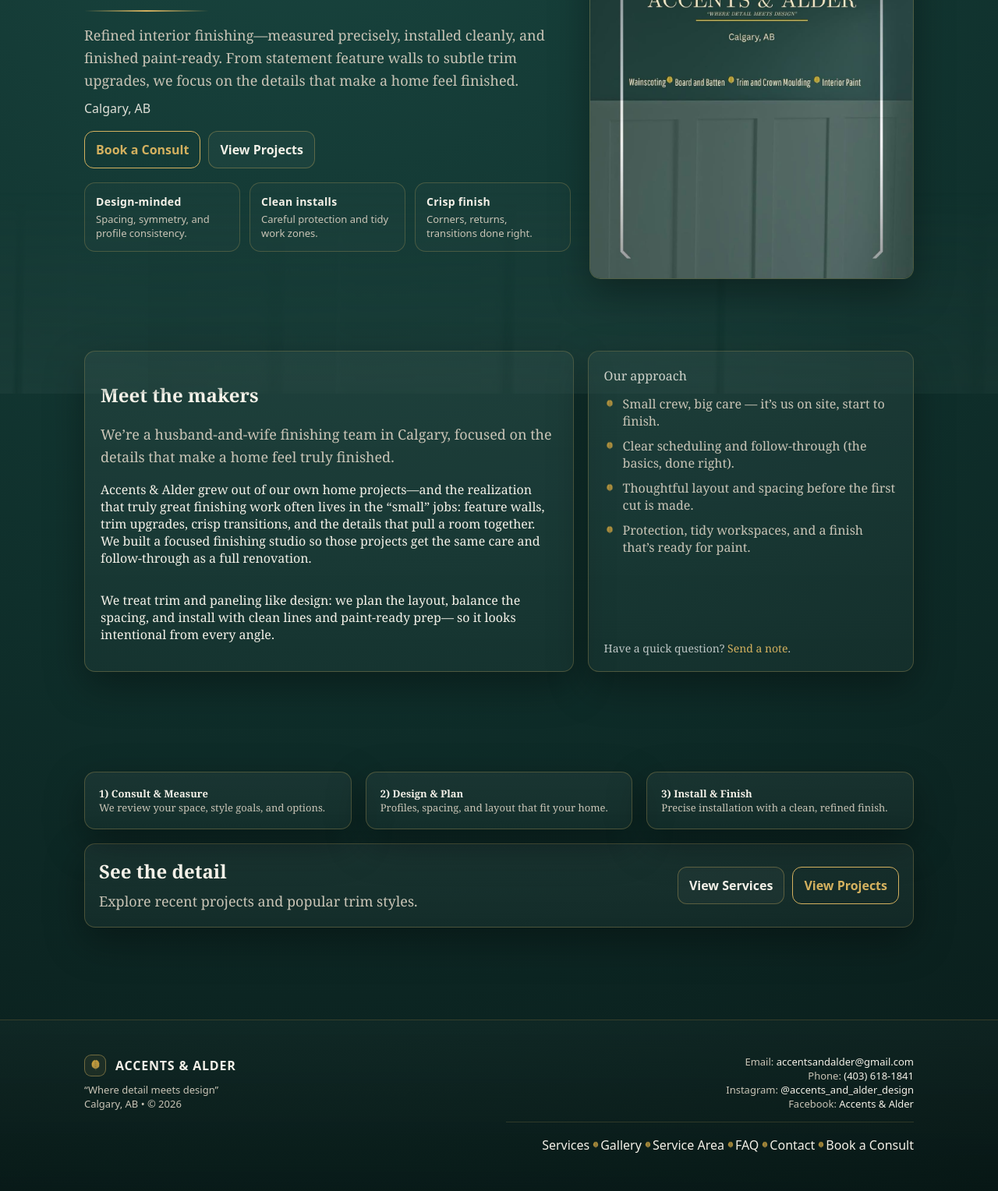
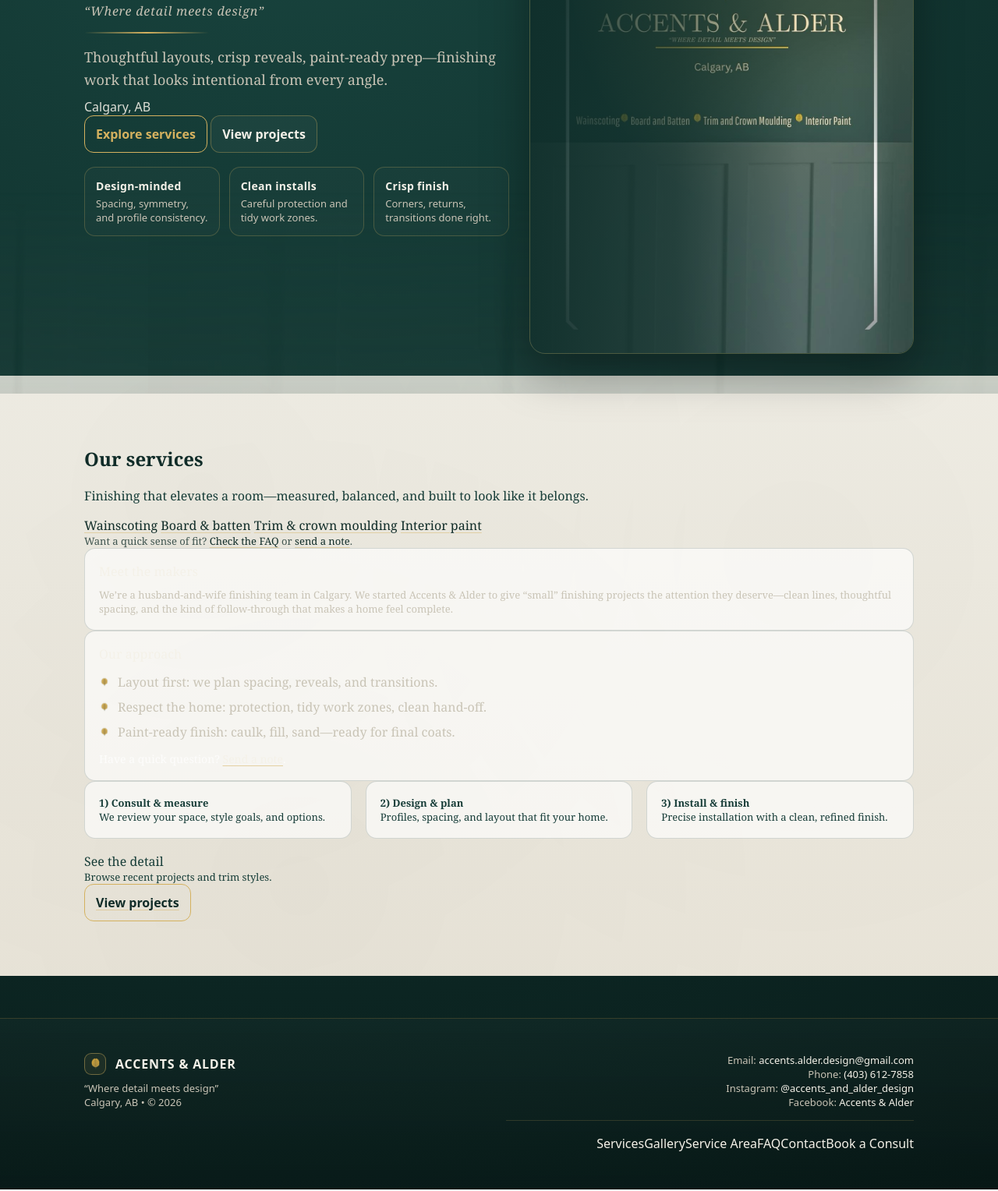
Before and after one commit to Realboyblue/accents-alder-site, a plain HTML site: page index.html in a window 1280 px wide. Shown: the part 295-1823 px from the top of the page at 78% size. Drawn offline with Linux system fonts and the light colour scheme.

Commit message:
Add files via upload

```diff
--- a/assets/css/styles.css
+++ b/assets/css/styles.css
@@ -318,3 +318,88 @@
 .about-note{margin-top:auto;padding-top:14px;color:rgba(255,255,255,.72);font-size:14px}
 .about-note a{color:var(--gold);text-decoration:none}
 .about-note a:hover{text-decoration:underline}
+
+/* ---------- Redesigned homepage (clean editorial layout) ---------- */
+.hero-split .hero-inner{display:grid;grid-template-columns:1.05fr .95fr;gap:26px;align-items:stretch}
+@media (max-width:900px){.hero-split .hero-inner{grid-template-columns:1fr;}}
+
+.hero-media{position:relative;overflow:hidden;border-radius:calc(var(--radius) + 6px);border:1px solid var(--border);box-shadow:0 22px 60px var(--shadow)}
+.hero-media img{width:100%;height:100%;object-fit:cover;min-height:420px}
+@media (max-width:900px){.hero-media img{min-height:320px}}
+.hero-media::before{
+  content:"";
+  position:absolute;inset:0;
+  background:linear-gradient(90deg, rgba(15,47,43,.92) 0%, rgba(15,47,43,.65) 38%, rgba(15,47,43,.0) 70%);
+  pointer-events:none;
+}
+.hero-media::after{
+  content:"";
+  position:absolute;inset:0;
+  background:radial-gradient(circle at 80% 20%, rgba(212,177,95,.14), rgba(0,0,0,0) 55%);
+  pointer-events:none;
+}
+
+.badge.badge-hero{margin-bottom:14px}
+.h1.h1-hero{font-size:54px;letter-spacing:.2px;margin-top:4px}
+@media (max-width:650px){.h1.h1-hero{font-size:42px}}
+
+.photo-strip{padding:18px 0 0}
+.photo-strip .strip{display:grid;grid-template-columns:1fr 1fr 1fr;gap:12px}
+@media (max-width:650px){.photo-strip .strip{grid-template-columns:1fr}}
+.photo-strip .thumb{
+  height:110px;
+  border-radius:14px;
+  border:1px solid rgba(212,177,95,.22);
+  box-shadow:0 16px 40px rgba(0,0,0,.28);
+  background-image:url("../img/mainpage.jpg");
+  background-size:cover;
+  background-repeat:no-repeat;
+  filter:saturate(1.02) contrast(1.02);
+  opacity:.92;
+}
+.photo-strip .thumb.t1{background-position:20% 75%}
+.photo-strip .thumb.t2{background-position:50% 78%}
+.photo-strip .thumb.t3{background-position:82% 80%}
+
+/* Light section (editorial / showroom feel) */
+.section-light{padding:70px 0;background:linear-gradient(180deg, rgba(244,241,232,.98), rgba(236,231,219,.98));color:#173d38}
+.section-light .container{position:relative}
+.section-light .h2, .section-light .big{color:#102c28}
+.section-light .lead, .section-light .muted, .section-light .small{color:rgba(16,44,40,.78)}
+.section-light a{color:#102c28;text-decoration:underline;text-decoration-color:rgba(212,177,95,.45);text-underline-offset:3px}
+.section-light a:hover{text-decoration-color:rgba(212,177,95,.85)}
+
+/* Soft "paper" grain (very subtle) */
+.section-light::before{
+  content:"";
+  position:absolute;left:0;right:0;top:0;bottom:0;
+  background-image:radial-gradient(circle at 20% 20%, rgba(0,0,0,.04), rgba(0,0,0,0) 55%),
+                   radial-gradient(circle at 80% 30%, rgba(0,0,0,.035), rgba(0,0,0,0) 50%),
+                   radial-gradient(circle at 30% 85%, rgba(0,0,0,.03), rgba(0,0,0,0) 55%);
+  opacity:.55;
+  pointer-events:none;
+}
+.section-light{position:relative}
+.section-light .container{z-index:1}
+
+.section-light .card{box-shadow:none;border-color:rgba(16,44,40,.16);background:rgba(255,255,255,.65)}
+.card-dark{background:linear-gradient(180deg, rgba(15,47,43,.96), rgba(15,47,43,.9));border:1px solid rgba(16,44,40,.0);box-shadow:0 18px 50px rgba(0,0,0,.18);color:var(--text)}
+.card-dark .big,.card-dark .h2{color:var(--text)}
+.card-dark .muted,.card-dark .small,.card-dark .lead{color:rgba(244,241,232,.78)}
+.card-dark a{color:var(--text);text-decoration-color:rgba(212,177,95,.55)}
+
+/* Services list */
+.service-stack{display:grid;grid-template-columns:1.05fr .95fr;gap:22px;align-items:start}
+@media (max-width:900px){.service-stack{grid-template-columns:1fr}}
+
+.service-list{list-style:none;padding:0;margin:16px 0 0;display:grid;gap:12px}
+.service-list li{display:flex;gap:12px;align-items:flex-start;padding:10px 12px;border-radius:14px;border:1px solid rgba(16,44,40,.12);background:rgba(255,255,255,.55)}
+.service-list .ico{width:22px;height:22px;flex:0 0 22px;background-image:url("../img/icons/leaf-48x48.png");background-size:22px 22px;background-repeat:no-repeat;background-position:center;filter:drop-shadow(0 2px 6px rgba(0,0,0,.12))}
+.service-list .name{font-weight:900;color:#102c28}
+.service-list .desc{font-size:13px;line-height:1.45;color:rgba(16,44,40,.78)}
+
+/* Tighter vertical rhythm on homepage */
+.section.section-tight{padding-top:44px;padding-bottom:54px}
+
+/* Ensure decorative wainscot doesn’t compete with light sections */
+.section-light + .section{position:relative}
--- a/index.html
+++ b/index.html
@@ -8,12 +8,14 @@
   <meta property="og:title" content="Accents & Alder" />
   <meta property="og:description" content="Where detail meets design — moulding & finishing work in Calgary, AB." />
   <meta property="og:image" content="assets/img/mainpage.jpg" />
+
   <link rel="icon" href="assets/img/icons/favicon.ico" sizes="any" />
   <link rel="icon" type="image/png" sizes="32x32" href="assets/img/icons/leaf-32x32.png" />
   <link rel="icon" type="image/png" sizes="16x16" href="assets/img/icons/leaf-16x16.png" />
   <link rel="apple-touch-icon" sizes="180x180" href="assets/img/icons/leaf-180x180.png" />
   <link rel="manifest" href="site.webmanifest" />
   <meta name="theme-color" content="#1c3b36" />
+
   <link rel="stylesheet" href="assets/css/styles.css" />
 </head>
 <body>
@@ -33,27 +35,26 @@
     </div>
   </div>
 
-<header class="hero">
+  <header class="hero hero-split">
     <div class="container hero-inner">
-      <div>
-        <div class="badge"><span class="badge-dot"></span>Wainscoting • Board &amp; Batten • Trim &amp; Crown • Interior Paint</div>
-        <h1 class="h1">Accents &amp; Alder</h1>
+      <div class="hero-copy">
+        <div class="badge"><span class="badge-dot" aria-hidden="true"></span>Wainscoting • Board &amp; Batten • Trim &amp; Crown • Interior Paint</div>
+        <h1 class="hero-title">Specializing in fine trim &amp; finish carpentry</h1>
         <p class="tagline">“Where detail meets design”</p>
         <div class="divider"></div>
-        <p class="lead">
-          Refined interior finishing—measured precisely, installed cleanly, and finished paint-ready.
-          From statement feature walls to subtle trim upgrades, we focus on the details that make a home feel finished.
+        <p class="lead" style="max-width:54ch">
+          Thoughtful layouts, crisp reveals, paint‑ready prep—finishing work that looks intentional from every angle.
         </p>
         <div class="location">Calgary, AB</div>
 
-        <div style="display:flex;gap:10px;flex-wrap:wrap;margin-top:18px">
-          <a class="btn btn-primary" href="consult.html">Book a Consult</a>
-          <a class="btn" href="gallery.html">View Projects</a>
+        <div class="cta-row">
+          <a class="btn btn-primary" href="services.html">Explore services</a>
+          <a class="btn" href="gallery.html">View projects</a>
         </div>
 
         <div class="kpis">
           <div class="kpi">
-            <div class="big">Design-minded</div>
+            <div class="big">Design‑minded</div>
             <div class="small">Spacing, symmetry, and profile consistency.</div>
           </div>
           <div class="kpi">
@@ -67,121 +68,88 @@
         </div>
       </div>
 
-      <div class="card">
-        <img class="hero-image" src="assets/img/mainpage.jpg" alt="Accents & Alder — where detail meets design" loading="eager" decoding="async" />
-</div>
+      <div class="hero-media" aria-label="Featured project">
+        <img class="hero-image" src="assets/img/mainpage.jpg" alt="Accents & Alder feature wall" loading="eager" decoding="async" />
+        <div class="hero-fade" aria-hidden="true"></div>
       </div>
     </div>
   </header>
 
-    <section class="section">
+  <section class="strip" aria-label="Project preview strip">
     <div class="container">
-      <div class="about-grid">
-        <div class="card about-card">
-          <h2 class="h2">Meet the makers</h2>
-          <p class="lead">
-            We’re a husband‑and‑wife finishing team in Calgary, focused on the details that make a home feel truly finished.
-          </p>
-                    <p class="muted">
-            Accents &amp; Alder grew out of our own home projects—and the realization that truly great finishing work
-            often lives in the “small” jobs: feature walls, trim upgrades, crisp transitions, and the details that pull a room together.
-            We built a focused finishing studio so those projects get the same care and follow‑through as a full renovation.
-          </p>
-          <p class="muted">
-            We treat trim and paneling like design: we plan the layout, balance the spacing, and install with clean lines and paint‑ready prep—
-            so it looks intentional from every angle.
+      <div class="strip-row">
+        <div class="strip-tile" style="background-image:url('assets/img/mainpage.jpg');background-position:50% 85%"></div>
+        <div class="strip-tile" style="background-image:url('assets/img/mainpage.jpg');background-position:50% 65%"></div>
+        <div class="strip-tile" style="background-image:url('assets/img/mainpage.jpg');background-position:50% 45%"></div>
+      </div>
+    </div>
+  </section>
+
+  <section class="section section-light">
+    <div class="container">
+      <div class="two-col">
+        <div>
+          <h2 class="h2 light-h2">Our services</h2>
+          <p class="muted-light">Finishing that elevates a room—measured, balanced, and built to look like it belongs.</p>
+
+          <div class="svc-list">
+            <a class="svc-item" href="services.html#wainscoting"><span class="svc-ic" aria-hidden="true"></span><span>Wainscoting</span></a>
+            <a class="svc-item" href="services.html#board-batten"><span class="svc-ic" aria-hidden="true"></span><span>Board &amp; batten</span></a>
+            <a class="svc-item" href="services.html#trim-crown"><span class="svc-ic" aria-hidden="true"></span><span>Trim &amp; crown moulding</span></a>
+            <a class="svc-item" href="services.html#interior-paint"><span class="svc-ic" aria-hidden="true"></span><span>Interior paint</span></a>
+          </div>
+
+          <div class="soft-rule"></div>
+          <div class="small muted-light">Want a quick sense of fit? <a class="light-link" href="faq.html">Check the FAQ</a> or <a class="light-link" href="contact.html">send a note</a>.</div>
+        </div>
+
+        <div class="stack">
+          <div class="card card-dark">
+            <div class="big">Meet the makers</div>
+            <p class="small" style="margin:10px 0 0;color:var(--muted)">
+              We’re a husband‑and‑wife finishing team in Calgary. We started Accents &amp; Alder to give “small” finishing projects the attention they deserve—clean lines, thoughtful spacing, and the kind of follow‑through that makes a home feel complete.
             </p>
           </div>
 
-        <div class="card about-card">
+          <div class="card card-dark">
             <div class="big">Our approach</div>
             <ul class="about-points">
-            <li><span class="dot"></span><span>Small crew, big care — it’s us on site, start to finish.</span></li>
-            <li><span class="dot"></span><span>Clear scheduling and follow‑through (the basics, done right).</span></li>
-            <li><span class="dot"></span><span>Thoughtful layout and spacing before the first cut is made.</span></li>
-            <li><span class="dot"></span><span>Protection, tidy workspaces, and a finish that’s ready for paint.</span></li>
+              <li><span class="dot" aria-hidden="true"></span><span>Layout first: we plan spacing, reveals, and transitions.</span></li>
+              <li><span class="dot" aria-hidden="true"></span><span>Respect the home: protection, tidy work zones, clean hand‑off.</span></li>
+              <li><span class="dot" aria-hidden="true"></span><span>Paint‑ready finish: caulk, fill, sand—ready for final coats.</span></li>
             </ul>
             <div class="about-note">Have a quick question? <a href="contact.html">Send a note</a>.</div>
           </div>
         </div>
       </div>
-  </section>
 
-<section class="section">
-    <div class="container">
+      <div class="spacer"></div>
+
       <div class="grid grid-3">
-        <div class="card">
-          <div class="small" style="font-weight:900;color:var(--text)">1) Consult & Measure</div>
-          <div class="small">We review your space, style goals, and options.</div>
+        <div class="card card-light">
+          <div class="small" style="font-weight:900;color:var(--ink)">1) Consult &amp; measure</div>
+          <div class="small" style="color:var(--ink-muted)">We review your space, style goals, and options.</div>
         </div>
-        <div class="card">
-          <div class="small" style="font-weight:900;color:var(--text)">2) Design & Plan</div>
-          <div class="small">Profiles, spacing, and layout that fit your home.</div>
+        <div class="card card-light">
+          <div class="small" style="font-weight:900;color:var(--ink)">2) Design &amp; plan</div>
+          <div class="small" style="color:var(--ink-muted)">Profiles, spacing, and layout that fit your home.</div>
         </div>
-        <div class="card">
-          <div class="small" style="font-weight:900;color:var(--text)">3) Install & Finish</div>
-          <div class="small">Precise installation with a clean, refined finish.</div>
+        <div class="card card-light">
+          <div class="small" style="font-weight:900;color:var(--ink)">3) Install &amp; finish</div>
+          <div class="small" style="color:var(--ink-muted)">Precise installation with a clean, refined finish.</div>
         </div>
       </div>
 
-      <div style="margin-top:18px" class="card">
-        <div class="grid grid-2">
+      <div class="callout callout-light" style="margin-top:18px">
         <div>
-            <h2 style="margin:0 0 8px">See the detail</h2>
-            <p class="lead" style="margin:0">Explore recent projects and popular trim styles.</p>
+          <div class="big" style="color:var(--ink)">See the detail</div>
+          <div class="small" style="color:var(--ink-muted)">Browse recent projects and trim styles.</div>
         </div>
-          <div style="display:flex;gap:10px;justify-content:flex-end;align-items:center;flex-wrap:wrap">
-            <a class="btn" href="services.html">View Services</a>
-            <a class="btn btn-primary" href="gallery.html">View Projects</a>
-          </div>
-        </div>
+        <a class="btn btn-primary" href="gallery.html">View projects</a>
       </div>
     </div>
   </section>
-<script>
-(function () {
-  function formatPhone(digits) {
-    // (403) 618-1841 for 10-digit numbers; otherwise just return digits
-    return (digits || '').replace(/^(\d{3})(\d{3})(\d{4})$/, '($1) $2-$3');
-  }
 
-  // Emails (supports multiple)
-  var emailEls = document.querySelectorAll('.js-email');
-  for (var i = 0; i < emailEls.length; i++) {
-    (function (el) {
-      // Prevent "#" from jumping before it’s populated
-      el.addEventListener('click', function (e) {
-        if (el.getAttribute('href') === '#') e.preventDefault();
-      });
-
-      var user = el.getAttribute('data-user') || '';
-      var domain = el.getAttribute('data-domain') || '';
-      var tld = el.getAttribute('data-tld') || '';
-      if (user && domain && tld) {
-        var addr = user + '@' + domain + '.' + tld;
-        el.textContent = addr;
-        el.href = 'mailto:' + addr;
-      }
-    })(emailEls[i]);
-  }
-
-  // Phones (supports multiple)
-  var phoneEls = document.querySelectorAll('.js-phone');
-  for (var j = 0; j < phoneEls.length; j++) {
-    (function (el) {
-      el.addEventListener('click', function (e) {
-        if (el.getAttribute('href') === '#') e.preventDefault();
-      });
-
-      var digits = (el.getAttribute('data-phone') || '').replace(/\D/g, '');
-      if (digits) {
-        el.textContent = formatPhone(digits);
-        el.href = 'tel:' + digits;
-      }
-    })(phoneEls[j]);
-  }
-})();
-</script>
   <footer class="footer">
     <div class="container">
       <div class="footer-grid">
@@ -197,52 +165,33 @@
         <div class="footer-right">
           <div class="small">
             Email:
-            <a class="js-email"
-               data-user="accentsandalder"
-               data-domain="gmail"
-               data-tld="com"
-               href="#"
-               rel="nofollow"
-               aria-label="Email Accents &amp; Alder"></a>
-            <noscript>accentsandalder [at] gmail [dot] com</noscript>
+            <a class="js-email" data-user="accents.alder.design" data-domain="gmail" data-tld="com" href="#">Email</a><br/>
+            Phone:
+            <a class="js-phone" data-phone="14036127858" href="#">Phone</a><br/>
+            Instagram:
+            <a href="https://www.instagram.com/accents_and_alder_design/" target="_blank" rel="noopener">@accents_and_alder_design</a><br/>
+            Facebook:
+            <a href="https://www.facebook.com/profile.php?id=61586671831249" target="_blank" rel="noopener">Accents &amp; Alder</a>
           </div>
 
-          <div class="small">
-            Phone:
-            <a class="js-phone"
-               data-phone="4036181841"
-               href="#"
-               rel="nofollow"
-               aria-label="Call Accents &amp; Alder"></a>
-            <noscript>(403) 618-1841</noscript>
-          </div>
-
-          <div class="small">
-            Instagram:
-            <a href="https://www.instagram.com/accents_and_alder_design/" target="_blank" rel="noopener nofollow">
-              @accents_and_alder_design
-            </a>
-          </div>
-
-          <div class="small">
-            Facebook:
-            <a href="https://www.facebook.com/profile.php?id=61586671831249" target="_blank" rel="noopener nofollow">
-              Accents &amp; Alder
-            </a>
-          </div>
-
-          <div class="footer-links">
+          <div class="footer-links" aria-label="Footer links">
             <a href="services.html">Services</a>
+            <span class="sep" aria-hidden="true"></span>
             <a href="gallery.html">Gallery</a>
+            <span class="sep" aria-hidden="true"></span>
             <a href="service-area.html">Service Area</a>
+            <span class="sep" aria-hidden="true"></span>
             <a href="faq.html">FAQ</a>
+            <span class="sep" aria-hidden="true"></span>
             <a href="contact.html">Contact</a>
+            <span class="sep" aria-hidden="true"></span>
             <a href="consult.html">Book a Consult</a>
           </div>
         </div>
       </div>
     </div>
   </footer>
+
   <script src="assets/js/site.js"></script>
 </body>
 </html>
```
Lines whose indentation alone changed are shown as unchanged.
